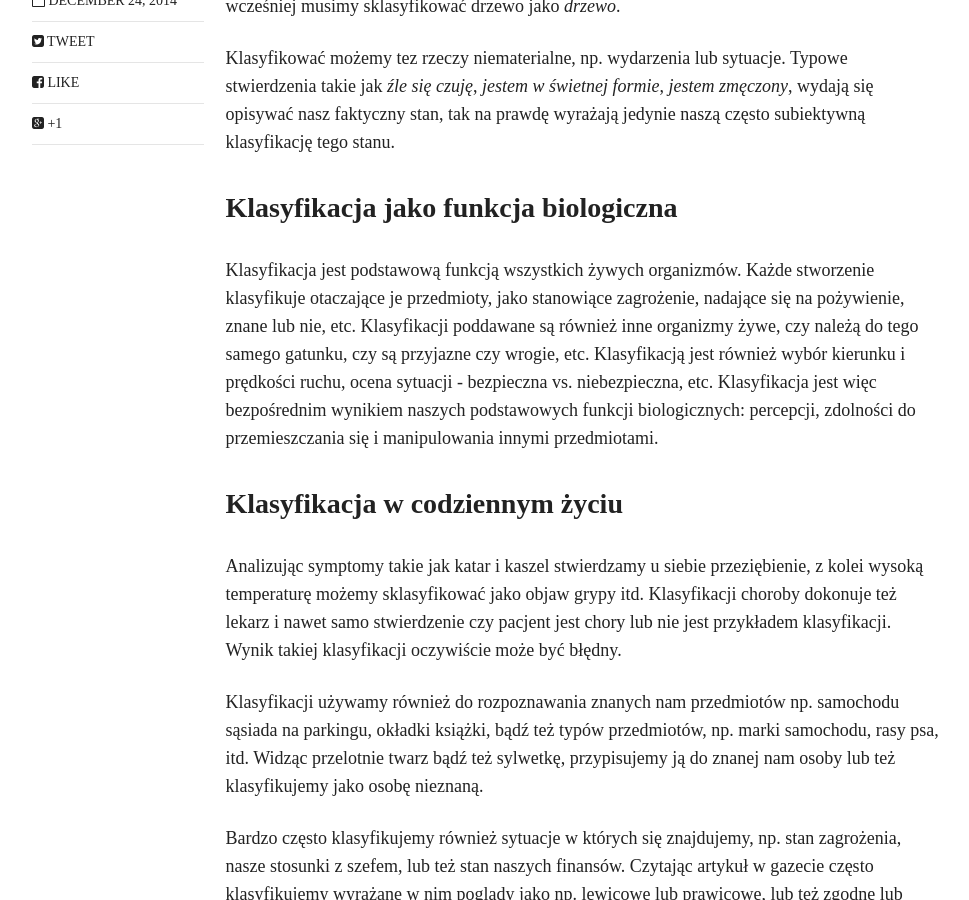
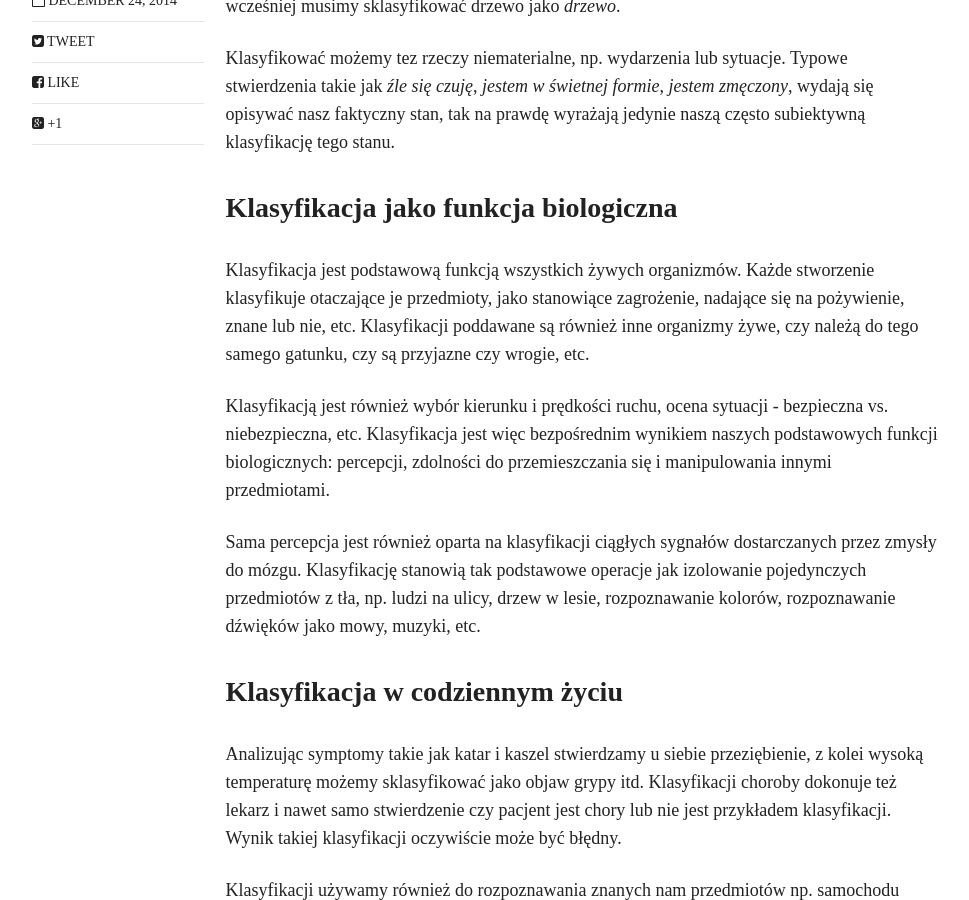
Before and after one commit to tmkmrcnk/klasyfikatory, a Jekyll site: the page built from _posts/articles/2014-12-24-klasyfikacja-wstep.md, in a window 1280 px wide and 900 px high, scrolled down 716 px. Shown: the whole window, without its empty margins (154-1123 px from the left). Built offline with Jekyll 4.4.1, drawn with Linux system fonts in a browser that asks for light colours; nearby versions of some CDN libraries; some of the changed text lies outside the part shown.

Commit message:
more edits to intro article

```diff
--- a/_posts/articles/2014-12-24-klasyfikacja-wstep.md
+++ b/_posts/articles/2014-12-24-klasyfikacja-wstep.md
@@ -21,7 +21,11 @@
 
 ### Klasyfikacja jako funkcja biologiczna
 
-Klasyfikacja jest podstawową funkcją wszystkich żywych organizmów. Każde stworzenie klasyfikuje otaczające je przedmioty,  jako stanowiące zagrożenie, nadające się na pożywienie, znane lub nie, etc. Klasyfikacji poddawane są również inne organizmy żywe, czy należą do tego samego gatunku, czy są przyjazne czy wrogie, etc. Klasyfikacją jest również wybór kierunku i prędkości ruchu, ocena sytuacji - bezpieczna vs. niebezpieczna, etc. Klasyfikacja jest więc bezpośrednim wynikiem naszych podstawowych funkcji biologicznych: percepcji, zdolności do przemieszczania się i manipulowania innymi przedmiotami.
+Klasyfikacja jest podstawową funkcją wszystkich żywych organizmów. Każde stworzenie klasyfikuje otaczające je przedmioty,  jako stanowiące zagrożenie, nadające się na pożywienie, znane lub nie, etc. Klasyfikacji poddawane są również inne organizmy żywe, czy należą do tego samego gatunku, czy są przyjazne czy wrogie, etc.
+
+Klasyfikacją jest również wybór kierunku i prędkości ruchu, ocena sytuacji - bezpieczna vs. niebezpieczna, etc. Klasyfikacja jest więc bezpośrednim wynikiem naszych podstawowych funkcji biologicznych: percepcji, zdolności do przemieszczania się i manipulowania innymi przedmiotami.
+
+Sama percepcja jest również oparta na klasyfikacji ciągłych sygnałów dostarczanych przez zmysły do mózgu. Klasyfikację stanowią tak podstawowe operacje jak izolowanie pojedynczych przedmiotów z tła, np. ludzi na ulicy, drzew w lesie, rozpoznawanie kolorów, rozpoznawanie dźwięków jako mowy, muzyki, etc.
 
 ### Klasyfikacja  w codziennym życiu
 
@@ -52,10 +56,16 @@
 Podstawowe trzy parametry które charakteryzują każdy klasyfikator to:
 
 1. sposób opisu przedmiotu, tzn. jakie dane są uwzględniane w klasyfikacji i jaka jest ich reprezentacja (tzn. jak są one przedstawione),
-+ przedmiot klasyfikacji, np. kolor, wraz  z listą klas (np. czarny, czerwony, zielony, nieznany), oraz
-+ implementowany model, tj. forma reprezentacji wiedzy o danej dziedzinie (kategorii) którą klasyfikator zawiera.
+2. przedmiot klasyfikacji, np. kolor, wraz  z listą klas (np. czarny, czerwony, zielony, nieznany), oraz
+3. implementowany model, tj. forma reprezentacji wiedzy o danej dziedzinie (kategorii) którą klasyfikator zawiera.
 
 ### Teoria Klasyfikacji
+
+Początki teorii klasyfikacji sięgają prac Platona i Arystotelesa. Platon postulował grupowanie przedmiotów według łączących ich cech. Arystoteles rozwinął pomysł izolowania cech przedmiotów i zbudował na jego podstawie tzw. *klasyczną teorię kategoryzacji*.
+
+Model kategoryzacji Arystotelesa zakłada rozróżnienie pomiędzy cechami istotnymi, stanowiącymi *esencję* przedmiotu (z punktu widzenia jego kategoryzacji) oraz cechami pobocznymi, *przypadkowymi*, które nie mają wpływu na jego przynależność do konkretnej kategorii. Według tej teorii, istotnymi cechami bycia człowiekiem jest bycie *zwierzęciem dwunożnym*.  Dla kategorii *człowiek*, te dwie cechy, *bycie zwierzęciem* i *dwunożność* są więc istotne, a cechy inne, np. *wzrost* czy *kolor skóry* są poboczne.
+
+Model kategoryzacji Arystotelesa zakłada dalej, że kategorie są ściśle określone poprzez zbiór *koniecznych i wystarczających* cech. Każda cecha jest binarna (dwuwartościowa), tzn. występuje lub nie. Konsekwencją tego jest, że kategorie mają jasno określone granice, oraz że przynależność do nich jest również binarna. Kolejnym założeniem teorii klasycznej jest, że ponieważ wszystkie przedmioty należące do danej klasy posiadają ten sam zbiór koniecznych i wystarczających cech, każdy z nich ma ten sam status, jest tak samo dobrym przykładem tej klasy.
 
 ### Uczenie Maszynowe
 
```
